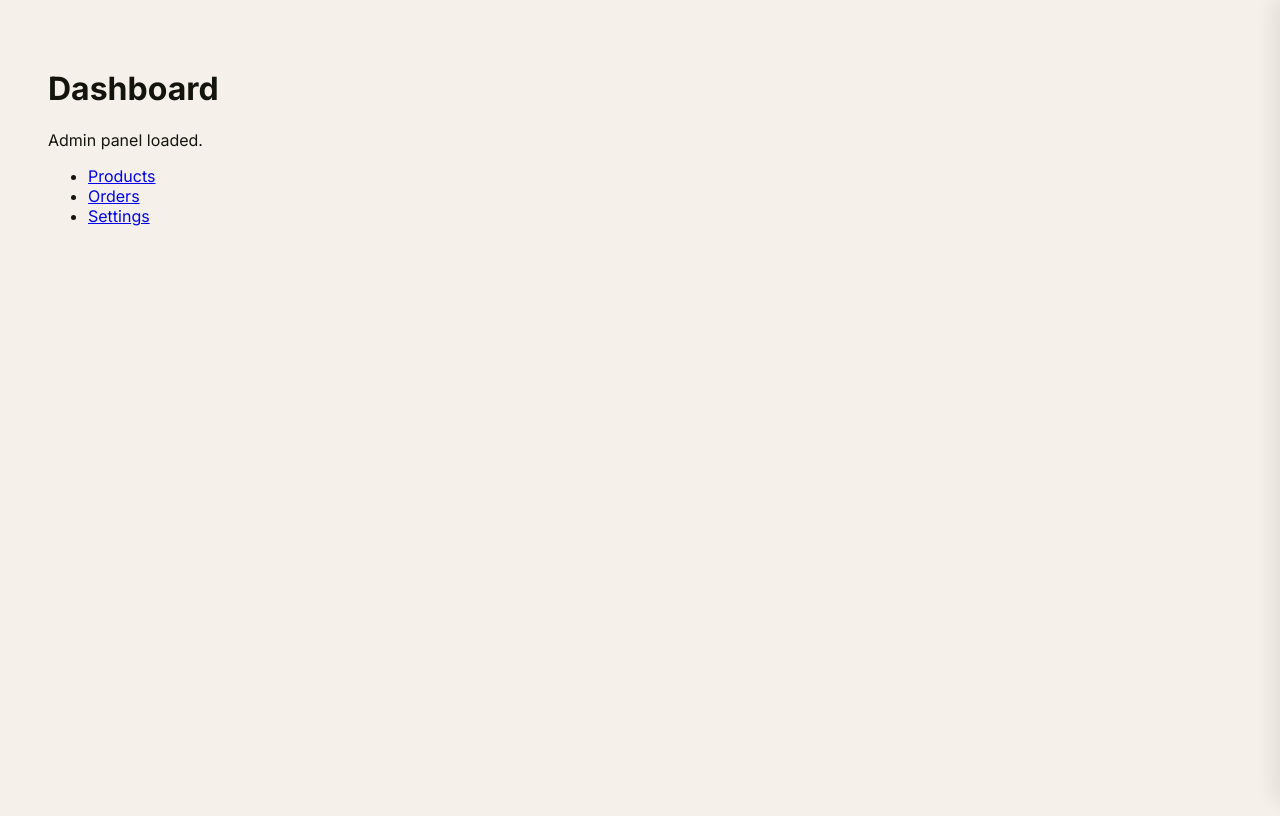
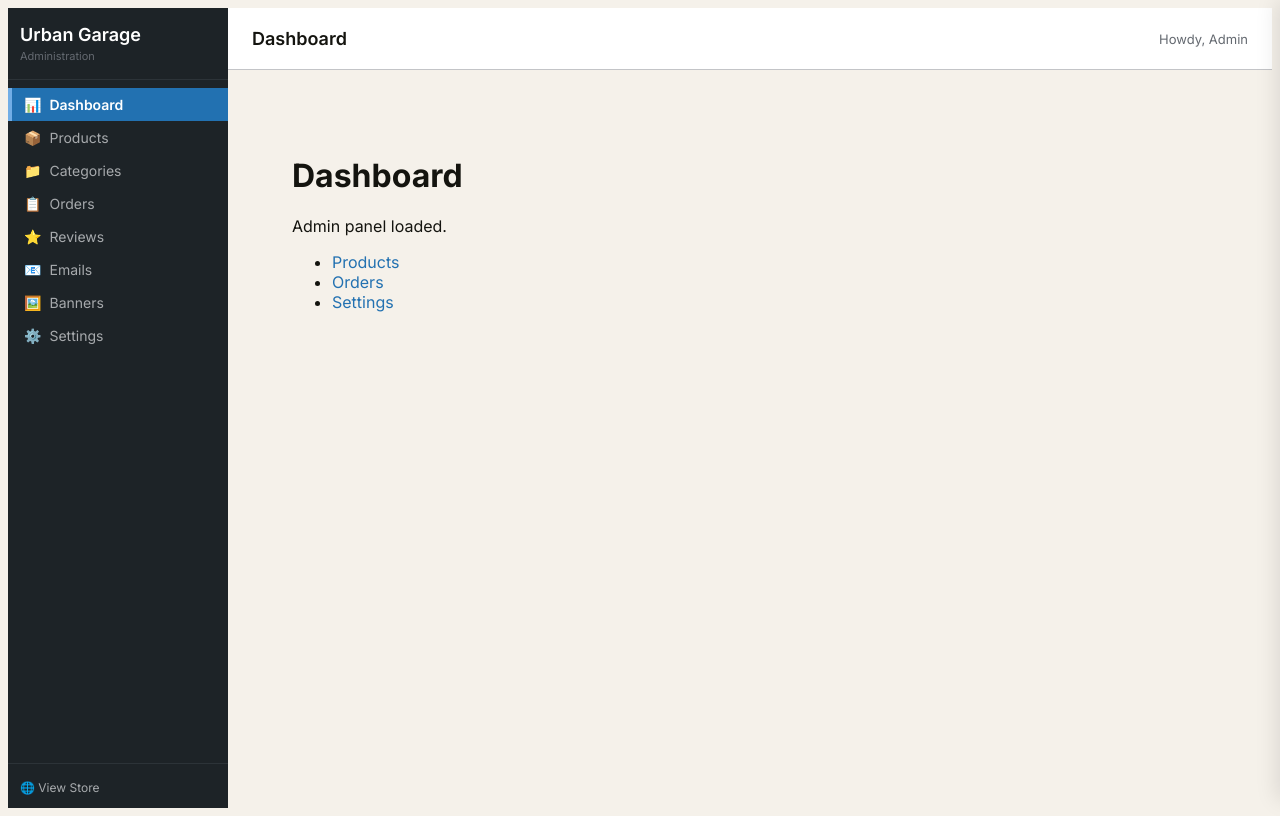
Before and after one commit to gggrace12333-byte/urbangarage, a Next.js app: page /admin in a window 1280 px wide. Built offline with nearby package versions, Linux system fonts and the light colour scheme; no server answers; the database is empty.

Commit message:
Restore admin layout with sidebar

```diff
--- a/src/app/admin/layout.tsx
+++ b/src/app/admin/layout.tsx
@@ -1,3 +1,6 @@
+import AdminShell from '@/components/admin/AdminShell';
+import './admin.css';
+
 export default function AdminLayout({ children }: { children: React.ReactNode }) {
-  return <>{children}</>;
+  return <AdminShell>{children}</AdminShell>;
 }
```
